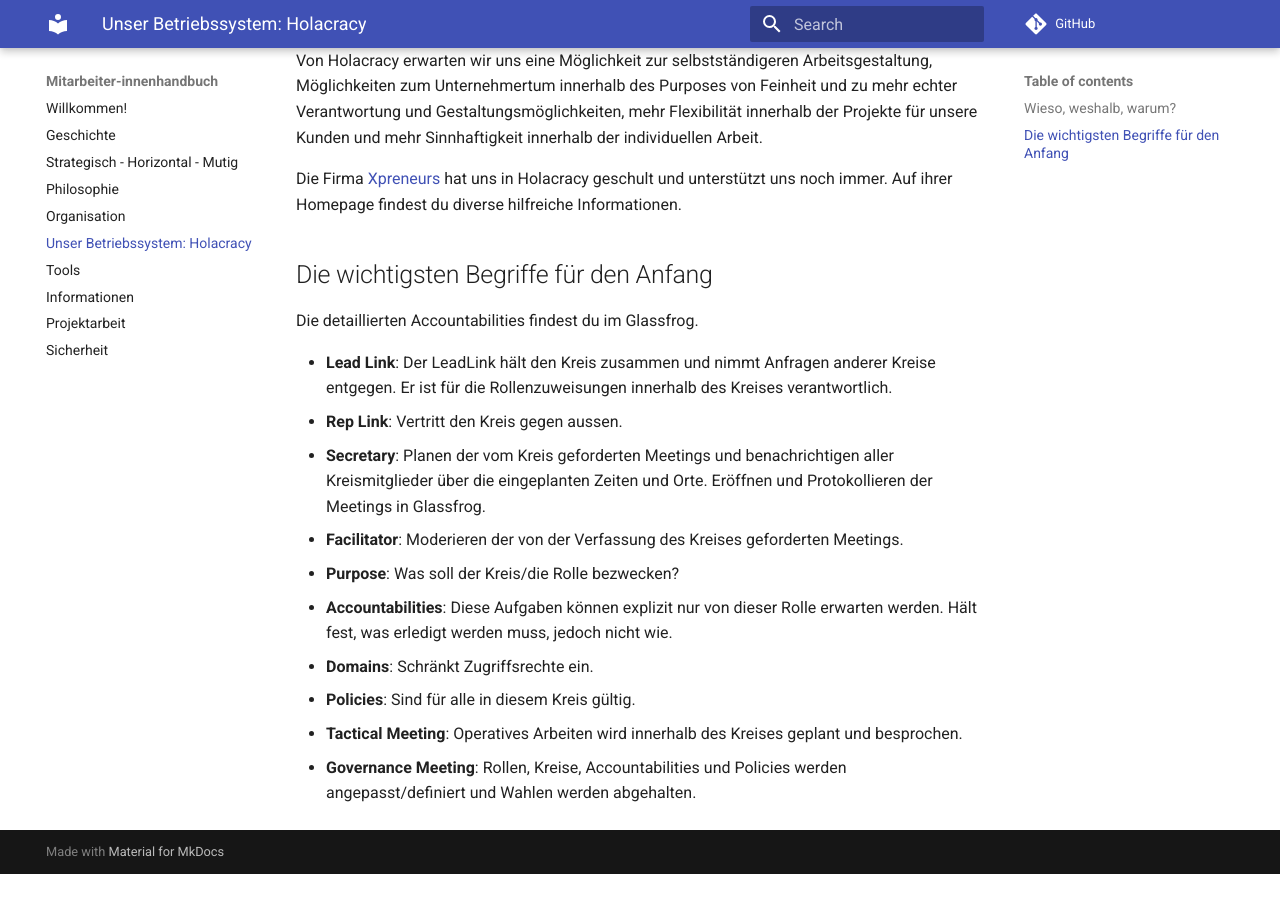
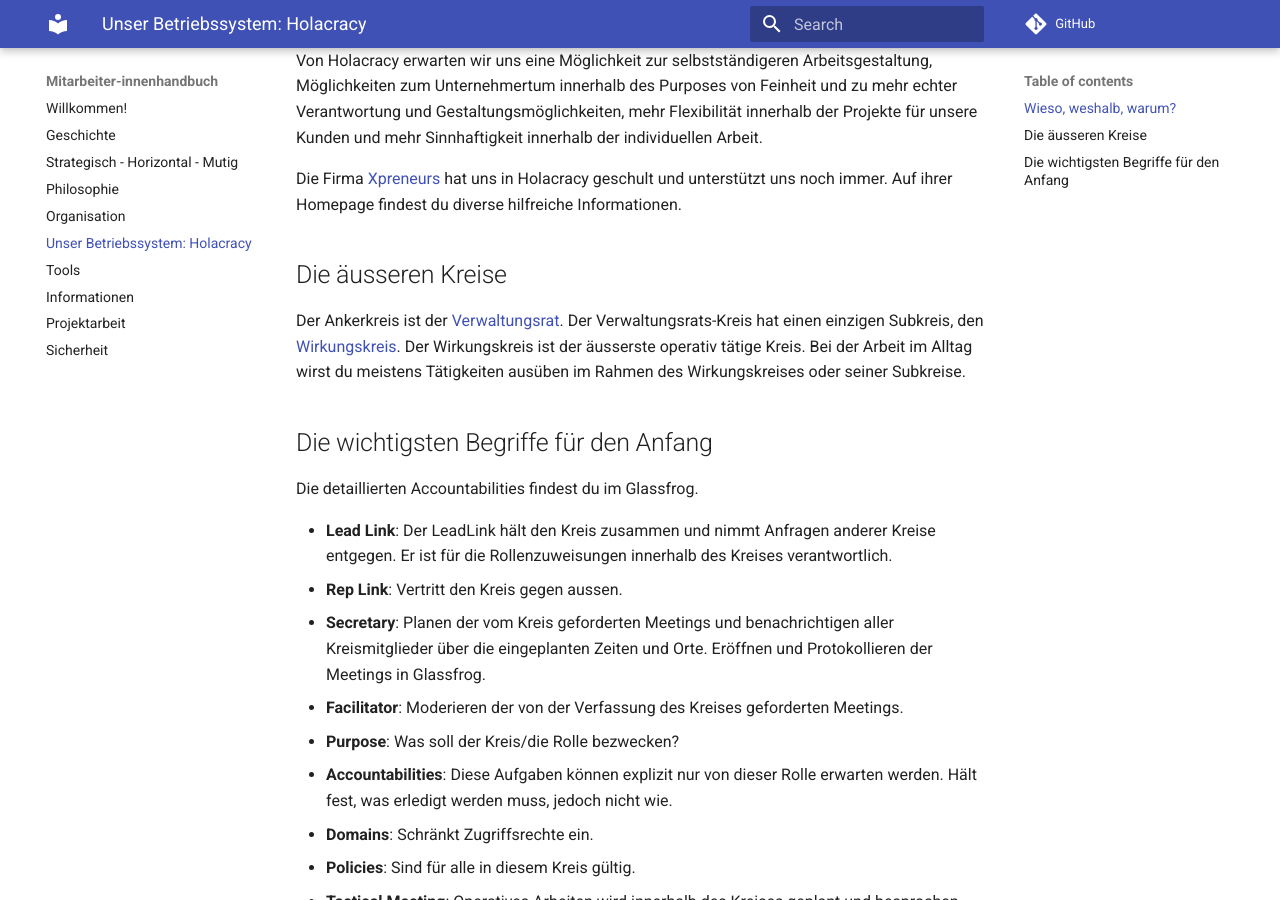
Before and after one commit to nada/handbuch, an MkDocs documentation site: the page built from docs/holacracy.md, in a window 1280 px wide and 900 px high, scrolled down 562 px. Built offline with MkDocs 1.6.1 and Material for MkDocs 9.7.7, drawn with Linux system fonts in a browser that asks for light colours; comment, search, counter and statistics services are not loaded; before the commit the page ends 1436 px from its top, so only the background shows below that.

Commit message:
Beschreibung der äusseren Kreise eingefügt

```diff
--- a/docs/holacracy.md
+++ b/docs/holacracy.md
@@ -14,6 +14,11 @@ Von Holacracy erwarten wir uns eine Möglichkeit zur selbstständigeren Arbeitsg
 Die Firma [Xpreneurs](https://xpreneurs.co/holacracy/) hat uns in Holacracy geschult und unterstützt uns noch immer. Auf ihrer Homepage findest du diverse hilfreiche Informationen.
 
 
+## Die äusseren Kreise
+
+Der Ankerkreis ist der [Verwaltungsrat](https://de.glassfrog.com/organizations/15492/orgnav/roles/11083947). Der Verwaltungsrats-Kreis hat einen einzigen Subkreis, den [Wirkungskreis](https://de.glassfrog.com/organizations/15492/orgnav/roles/11084007/overview). Der Wirkungskreis ist der äusserste operativ tätige Kreis. Bei der Arbeit im Alltag wirst du meistens Tätigkeiten ausüben im Rahmen des Wirkungskreises oder seiner Subkreise.
+
+
 ## Die wichtigsten Begriffe für den Anfang
 
 Die detaillierten Accountabilities findest du im Glassfrog.
```
